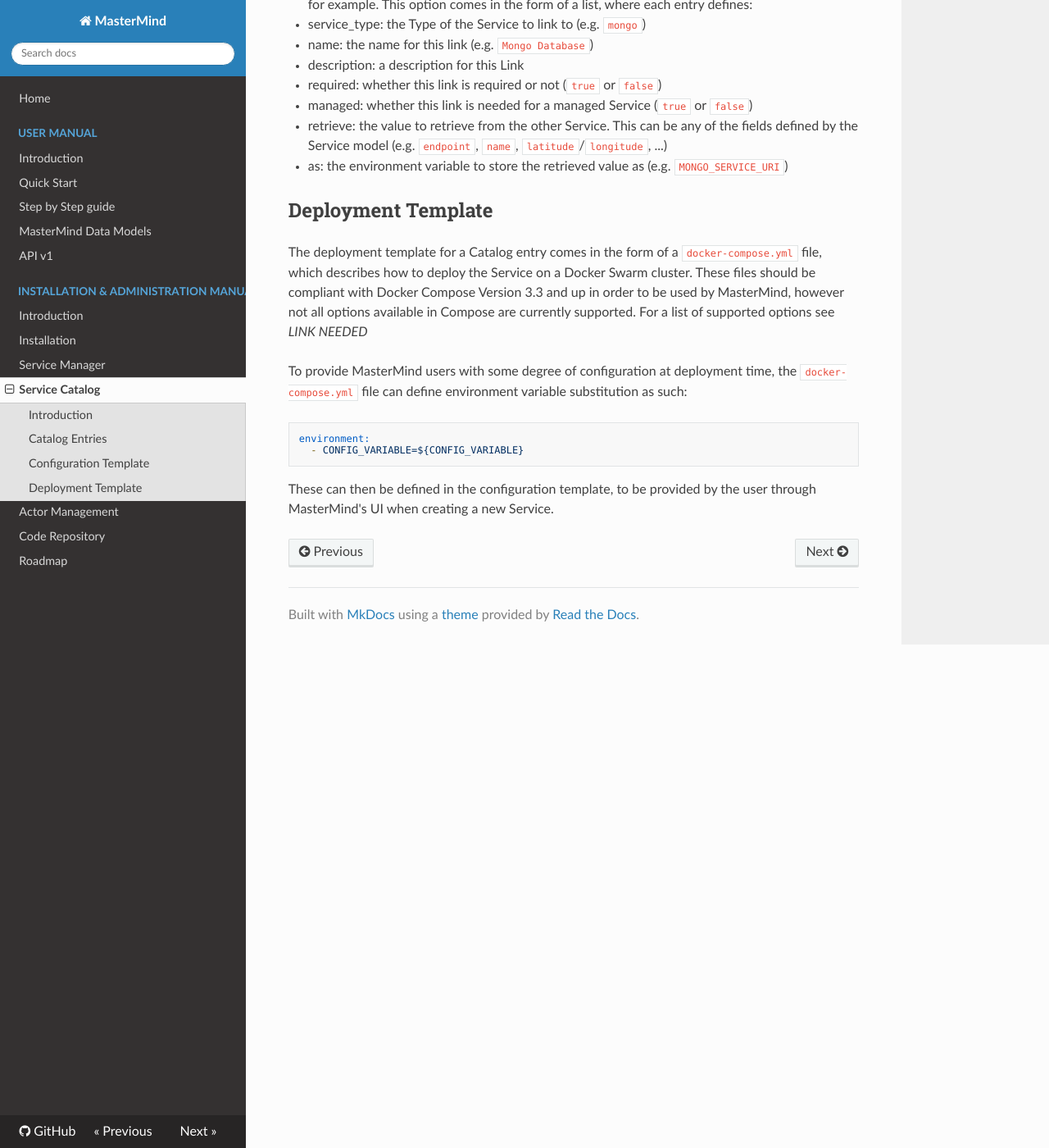
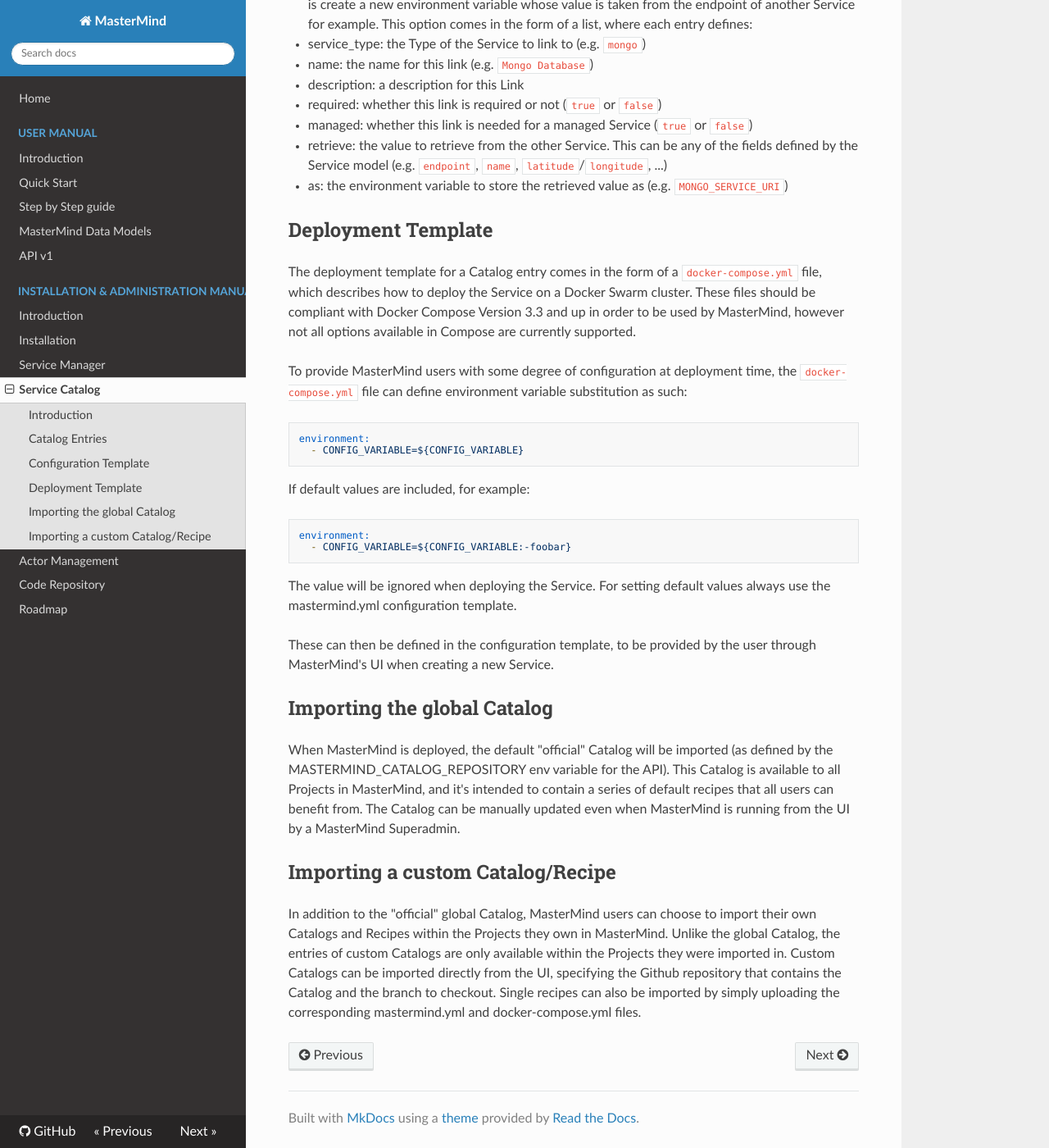
Before and after one commit to martel-innovate/MasterMind, an MkDocs documentation site: the page built from docs/admin/catalog.md, in a window 1280 px wide and 1400 px high, scrolled down 1712 px. Shown: the whole window at 82% size. Built offline with MkDocs 1.6.1, drawn with Linux system fonts in a browser that asks for light colours; nearby versions of some CDN libraries; comment, search, counter and statistics services are not loaded; old or Windows-style settings are respelled for this version of MkDocs; some of the changed text lies outside the part shown.

Commit message:
Updates to the docs to reflect the current Mastermind status

````diff
--- a/docs/admin/catalog.md
+++ b/docs/admin/catalog.md
@@ -7,20 +7,22 @@ supported by MasterMind. Such descriptors include both configuration templates
 (for managed and unmanaged services) and the deployment templates (only for
 managed services).
 
-This section describes the structure of the Catalog, and how to extend it if
-needed.
+This section describes the structure of the Catalog: how to import a default
+Catalog available to all MasterMind Projects, as well as importing custom
+Catalogs that are specific to each Project.
 
 ## Catalog Entries
 
-The Catalog itself is a file repository containing different entries. Each
-entry, named after the Service Type it represents, is a folder that contains:
+A Catalog for MasterMind can be imported from any Github repository. A Catalog
+entry corresponds to a subfolder within the repository that contains:
 
 - A `mastermind.yml` file (required), which describes the Service and its
   configuration options. This is what MasterMind uses to generate the UI forms
   to create and deploy new Services.
-- A `docker-compose.yml` (optional - it is required only for services that
-  supports the managed configuration) file which describes the deployment of
-  the service as a Docker Stack on a Docker Swarm cluster.
+- A `docker-compose.yml` file (optional - it is required only for services that
+  supports the managed configuration, e.g. any Service that a user can deploy
+  from MasterMind itself), which describes the deployment of the service as a
+  Docker Stack on a Swarm cluster.
 - Config files (optional), to be used to create Docker configs.
 - Secret files (optional), to be used to create Docker secrets.
 
@@ -101,8 +103,7 @@ The deployment template for a Catalog entry comes in the form of a
 `docker-compose.yml` file, which describes how to deploy the Service on a Docker
 Swarm cluster. These files should be compliant with Docker Compose Version 3.3
 and up in order to be used by MasterMind, however not all options available in
-Compose are currently supported. For a list of supported options see
-*LINK NEEDED*
+Compose are currently supported.
 
 To provide MasterMind users with some degree of configuration at deployment
 time, the `docker-compose.yml` file can define environment variable substitution
@@ -113,5 +114,36 @@ environment:
   - CONFIG_VARIABLE=${CONFIG_VARIABLE}
 ```
 
+If default values are included, for example:
+
+```yaml
+environment:
+  - CONFIG_VARIABLE=${CONFIG_VARIABLE:-foobar}
+```
+
+The value will be ignored when deploying the Service. For setting default values
+always use the mastermind.yml configuration template.
+
 These can then be defined in the configuration template, to be provided by the
 user through MasterMind's UI when creating a new Service.
+
+## Importing the global Catalog
+
+When MasterMind is deployed, the default "official" Catalog will be imported
+(as defined by the MASTERMIND_CATALOG_REPOSITORY env variable for the API).
+This Catalog is available to all Projects in MasterMind, and it's intended to
+contain a series of default recipes that all users can benefit from. The Catalog
+can be manually updated even when MasterMind is running from the UI by a
+MasterMind Superadmin.
+
+## Importing a custom Catalog/Recipe
+
+In addition to the "official" global Catalog, MasterMind users can choose to
+import their own Catalogs and Recipes within the Projects they own in
+MasterMind.
+Unlike the global Catalog, the entries of custom Catalogs are only available
+within the Projects they were imported in.
+Custom Catalogs can be imported directly from the UI, specifying the Github
+repository that contains the Catalog and the branch to checkout. Single recipes
+can also be imported by simply uploading the corresponding mastermind.yml and
+docker-compose.yml files.
````
Also changed, not shown: README.md (+3 -1 lines), docs/admin/actor_management.md (+3 -1 lines), docs/admin/installation.md (+33 -12 lines), docs/index.md (+3 -0 lines), docs/roadmap.md (+0 -3 lines), docs/user/dataModels.md (+8 -0 lines).
